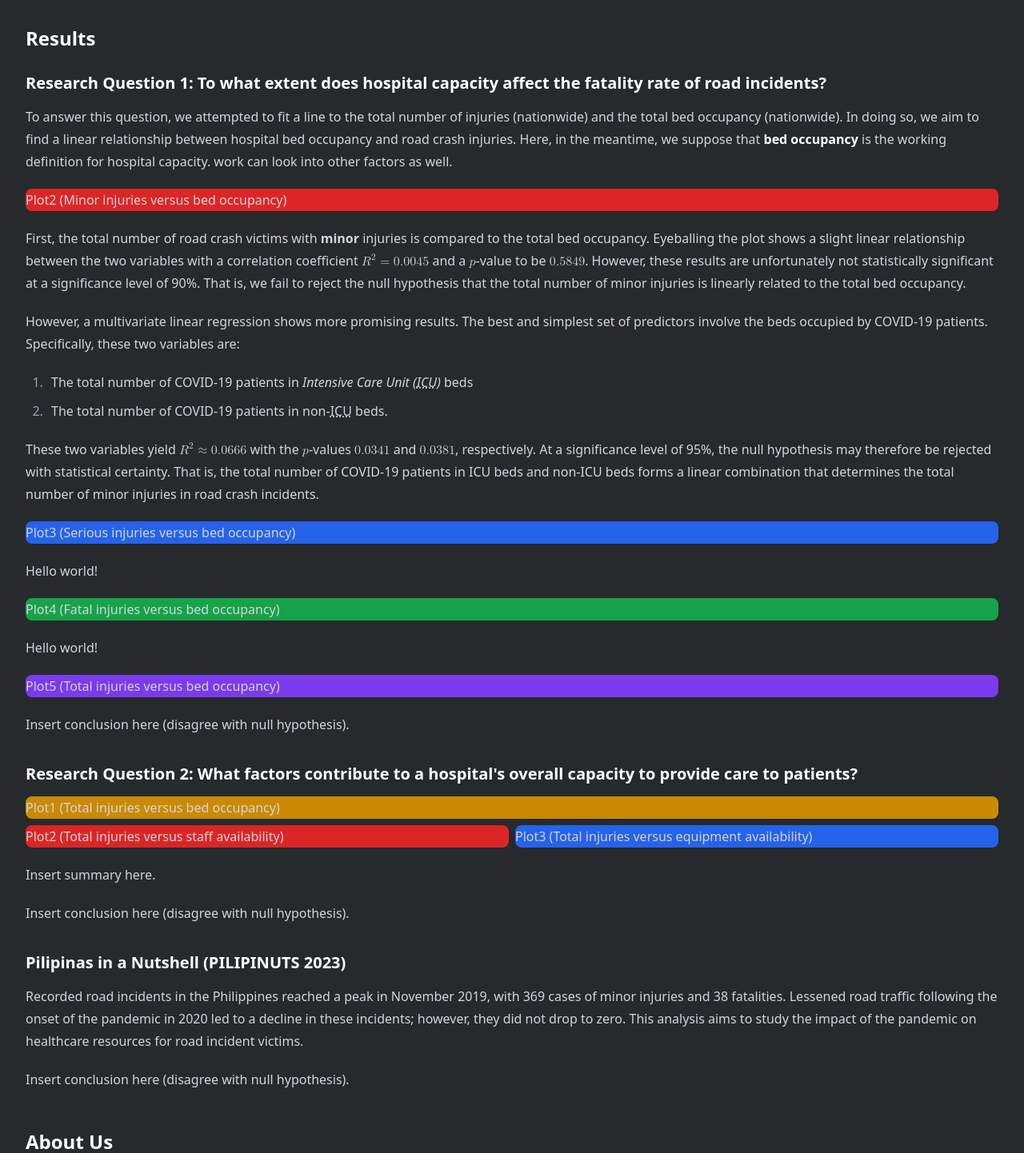
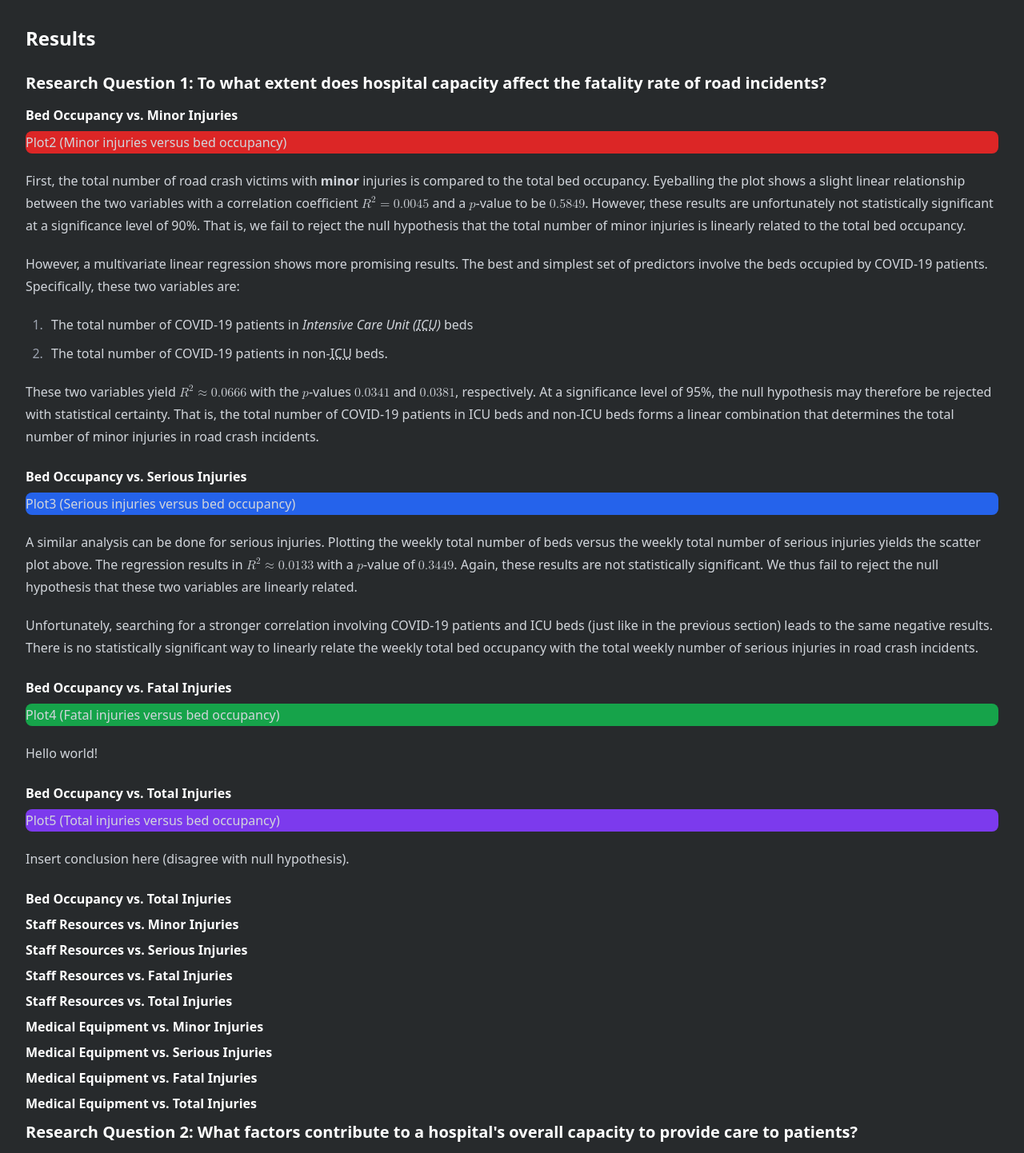
Before and after one commit to bantay-bangga/bantay-bangga.github.io, a SvelteKit app: page / in a window 1280 px wide. Shown: the part 2840-4282 px from the top of the page at 80% size. Built offline with nearby package versions, Linux system fonts and the light colour scheme.

Commit message:
deps: remove `mathlive`

```diff
--- a/package.json
+++ b/package.json
@@ -36,7 +36,6 @@
         "eslint-config-prettier": "^9.1.0",
         "eslint-plugin-svelte": "^2.39.0",
         "htmlnano": "^2.1.1",
-        "mathlive": "^0.98.6",
         "prettier": "^3.2.5",
         "prettier-plugin-svelte": "^3.2.3",
         "prettier-plugin-tailwindcss": "^0.5.14",
--- a/src/routes/+page.svelte
+++ b/src/routes/+page.svelte
@@ -179,12 +179,7 @@
 
     <h2>Results</h2>
     <h3>Research Question 1: To what extent does hospital capacity affect the fatality rate of road incidents?</h3>
-    <p>
-        To answer this question, we attempted to fit a line to the total number of injuries (nationwide) and the total
-        bed occupancy (nationwide). In doing so, we aim to find a linear relationship between hospital bed occupancy and
-        road crash injuries. Here, in the meantime, we suppose that <strong>bed occupancy</strong> is the working definition
-        for hospital capacity. work can look into other factors as well.
-    </p>
+    <h4>Bed Occupancy vs. Minor Injuries</h4>
     <div class="rounded-lg bg-red-600 sm:col-span-1">Plot2 (Minor injuries versus bed occupancy)</div>
     <p>
         First, the total number of road crash victims with <b>minor</b> injuries is compared to the total bed occupancy.
@@ -225,12 +220,51 @@
         certainty. That is, the total number of COVID-19 patients in ICU beds and non-ICU beds forms a linear
         combination that determines the total number of minor injuries in road crash incidents.
     </p>
+
+    <h4>Bed Occupancy vs. Serious Injuries</h4>
     <div class="rounded-lg bg-blue-600 sm:col-span-1">Plot3 (Serious injuries versus bed occupancy)</div>
-    <p>Hello world!</p>
+    <p>
+        A similar analysis can be done for serious injuries. Plotting the weekly total number of beds versus the weekly
+        total number of serious injuries yields the scatter plot above. The regression results in <math
+            xmlns="http://www.w3.org/1998/Math/MathML"
+            ><mrow><msup><mi>R</mi><mn>2</mn></msup><mo>&#x2248;</mo><mn>0</mn><mi>.</mi><mn>0133</mn></mrow></math
+        >
+        with a <math xmlns="http://www.w3.org/1998/Math/MathML"><mi>p</mi></math>-value of
+        <math xmlns="http://www.w3.org/1998/Math/MathML"><mrow><mn>0</mn><mi>.</mi><mn>3449</mn></mrow></math>. Again,
+        these results are not statistically significant. We thus fail to reject the null hypothesis that these two
+        variables are linearly related.
+    </p>
+    <p>
+        Unfortunately, searching for a stronger correlation involving COVID-19 patients and ICU beds (just like in the
+        previous section) leads to the same negative results. There is no statistically significant way to linearly
+        relate the weekly total bed occupancy with the total weekly number of serious injuries in road crash incidents.
+    </p>
+
+    <h4>Bed Occupancy vs. Fatal Injuries</h4>
     <div class="rounded-lg bg-green-600 sm:col-span-1">Plot4 (Fatal injuries versus bed occupancy)</div>
     <p>Hello world!</p>
+
+    <h4>Bed Occupancy vs. Total Injuries</h4>
     <div class="rounded-lg bg-violet-600">Plot5 (Total injuries versus bed occupancy)</div>
     <p>Insert conclusion here (disagree with null hypothesis).</p>
+
+    <h4>Bed Occupancy vs. Total Injuries</h4>
+
+    <h4>Staff Resources vs. Minor Injuries</h4>
+
+    <h4>Staff Resources vs. Serious Injuries</h4>
+
+    <h4>Staff Resources vs. Fatal Injuries</h4>
+
+    <h4>Staff Resources vs. Total Injuries</h4>
+
+    <h4>Medical Equipment vs. Minor Injuries</h4>
+
+    <h4>Medical Equipment vs. Serious Injuries</h4>
+
+    <h4>Medical Equipment vs. Fatal Injuries</h4>
+
+    <h4>Medical Equipment vs. Total Injuries</h4>
 
     <h3>Research Question 2: What factors contribute to a hospital's overall capacity to provide care to patients?</h3>
     <div class="grid grid-flow-row grid-cols-2 gap-2">
```
Also changed, not shown: 1 other file (tests, documents, lock files or other folders).
